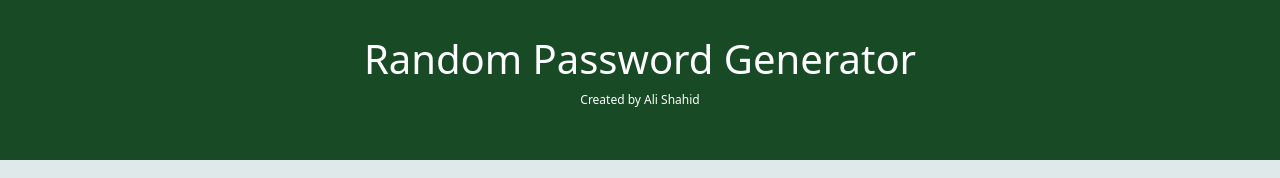
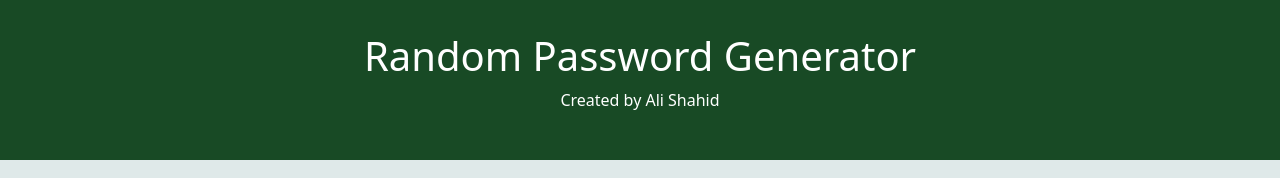
Before and after one commit to Drelofs/Password_Generator, a React (Create React App) app: page / in a window 1280 px wide. Shown: the top 178 px of the page. Built offline with nearby package versions, Linux system fonts and the light colour scheme.

Commit message:
getting build ready for test

```diff
--- a/package.json
+++ b/package.json
@@ -1,5 +1,6 @@
 {
-  "name": "test-react",
+  "name": "password-generator",
+  "homepage": "http://test.alishahid.nl/password-generator/",
   "version": "0.1.0",
   "private": true,
   "dependencies": {
--- a/src/App.css
+++ b/src/App.css
@@ -33,6 +33,7 @@ span {
 
 .subtitle {
   color: white;
+  font-size: 16px;
 }
 
 .App-link {
```
